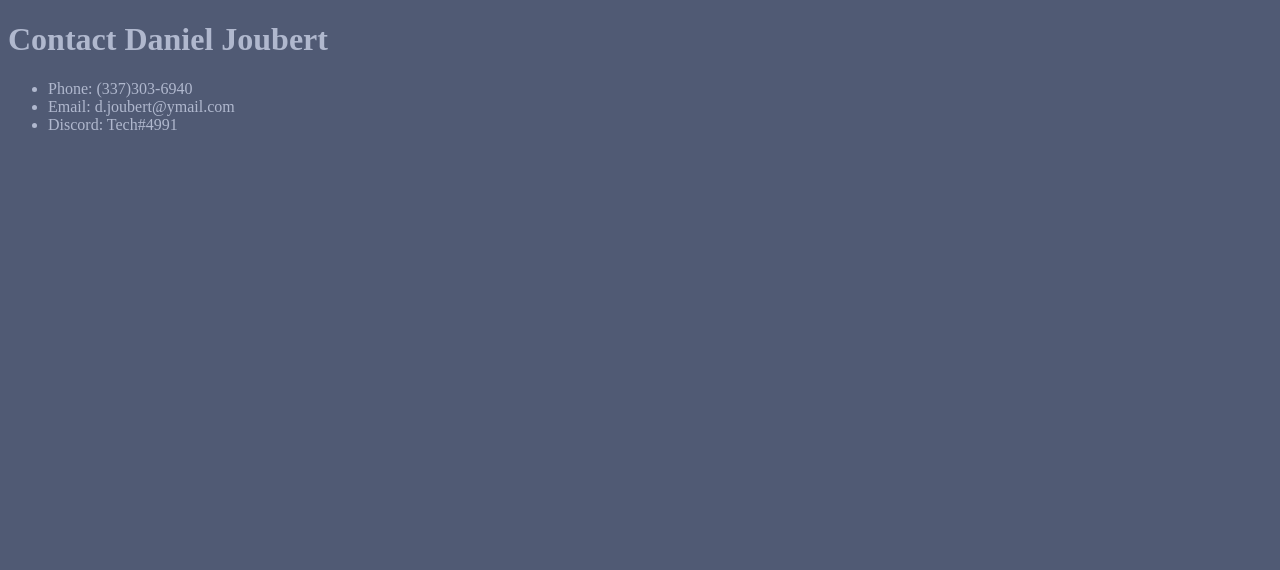
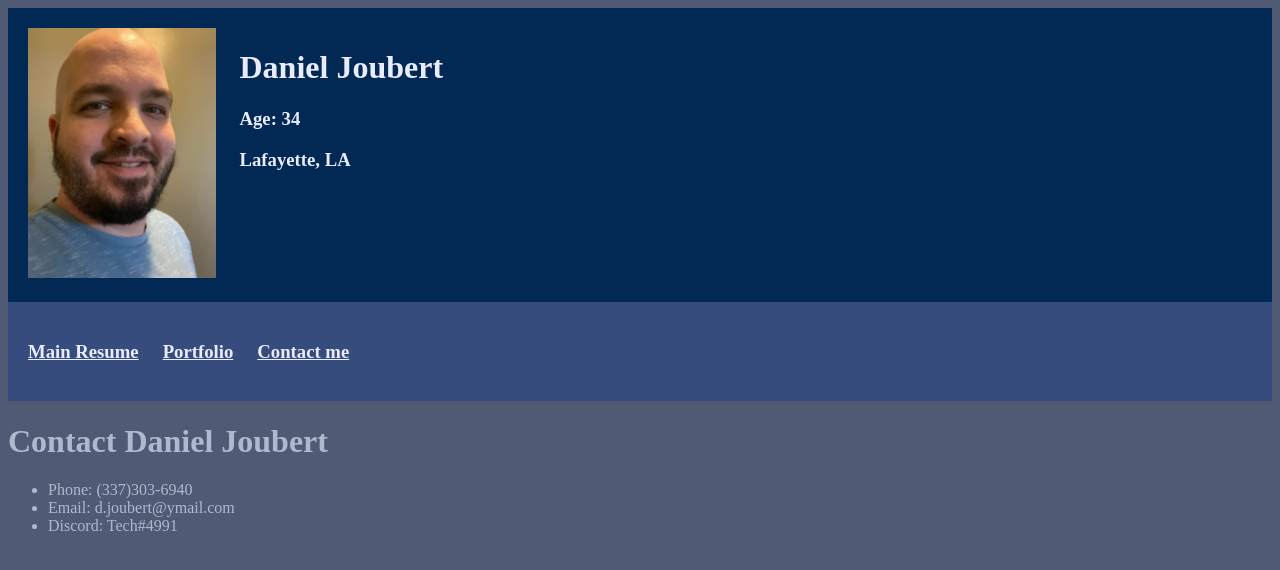
Before and after one commit to Techneauxlogic/Portfolio, a plain HTML site: page public/ContactMe.html in a window 1280 px wide. Drawn offline with Linux system fonts and the light colour scheme.

Commit message:
no message

```diff
--- a/public/ContactMe.html
+++ b/public/ContactMe.html
@@ -7,6 +7,24 @@
     <title>Document</title>
     <link rel="stylesheet" href="../styles.css" />
 </head>
+
+<header>
+    <div class="sideBySide"><img height="200" src="../assets/images/PortfolioImage.jpg"/><br /></div>
+    <div class="sideBySide spaceLeft">
+        <h1>Daniel Joubert</h1>
+        <h3>Age: 34</h3>
+        <h3>Lafayette, LA</h3>
+    </div>
+</header>
+
+
+<navigation>
+    <div class="navigationBar">
+        <a class="sideBySide" href="../index.html"><h3>Main Resume</h3></a>
+        <a class="sideBySide spaceLeft" href="../public/Portfolio.html"><h3>Portfolio</h3></a>
+        <a class="sideBySide spaceLeft" href=""><h3>Contact me</h3></a>
+    </div>
+</navigation>
 
 <body>
     <h1>Contact Daniel Joubert</h1>
```
Also changed, not shown: index.html (+1 -1 lines), public/3dPortfolio.html (deleted, +0 -22 lines), public/Portfolio.html (added, +45 -0 lines), assets/images/Trent.jpg (added), assets/images/aDYeZeZ_460s.jpg (deleted).
